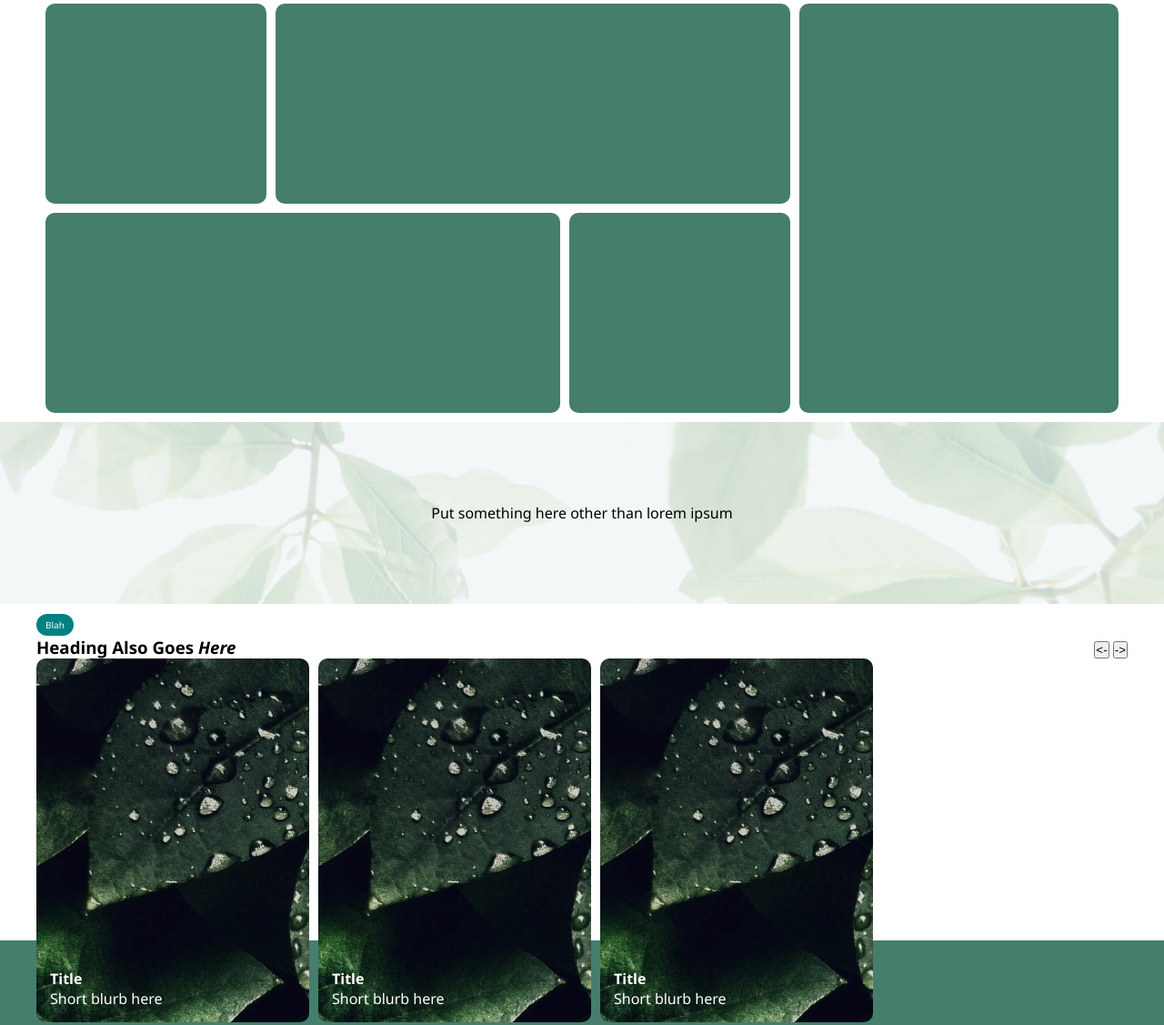
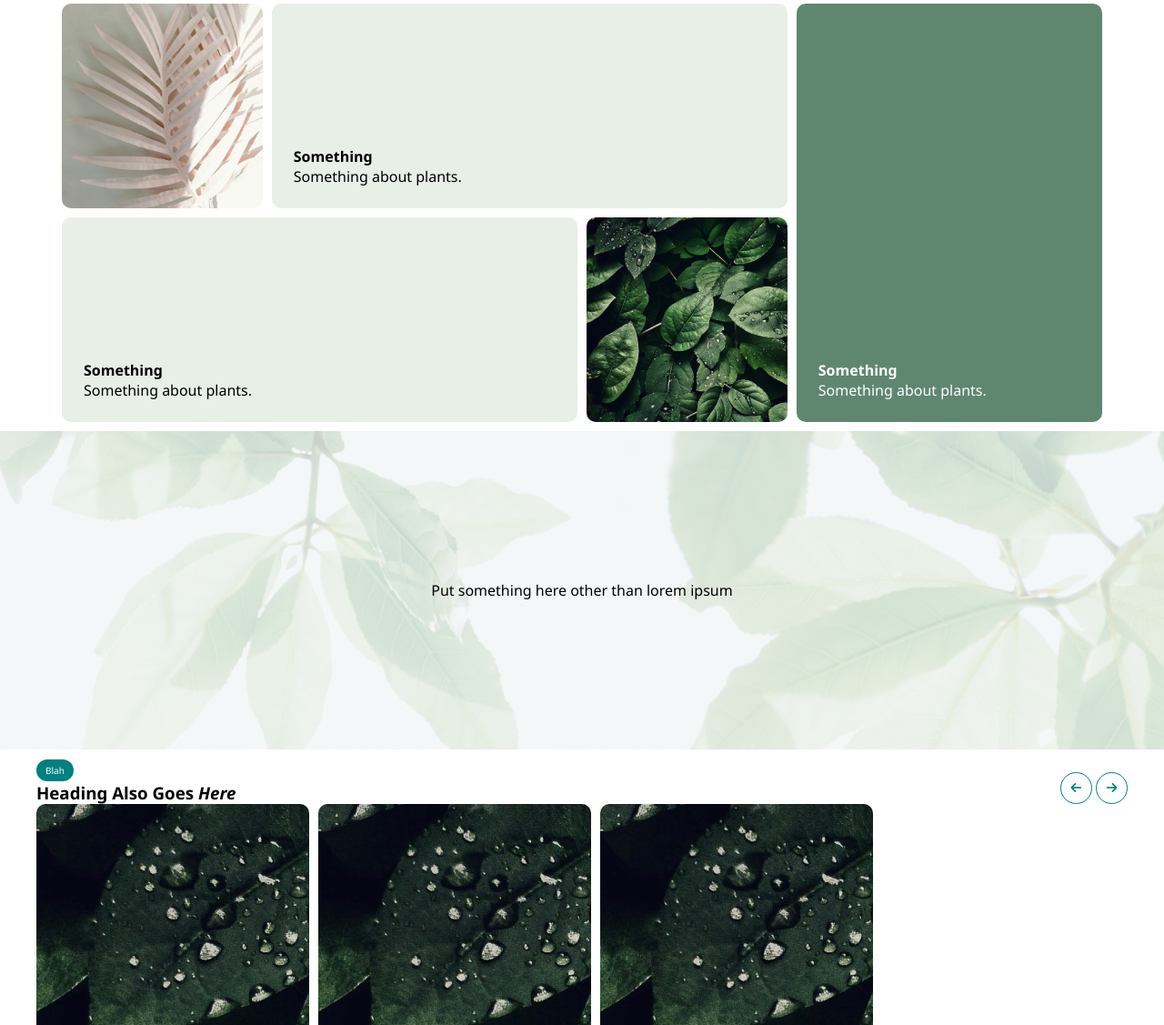
Before and after one commit to KimberleaH/practiceSite, a plain HTML site: page index.html in a window 1280 px wide. Shown: the part 880-2007 px from the top of the page at 91% size. Drawn offline with Linux system fonts and the light colour scheme.

Commit message:
Change grid code to grid from flex-box

```diff
--- a/index.css
+++ b/index.css
@@ -196,53 +196,68 @@ main {
 /* -------- Intro/Grid Styling -------- */
 
 .grid {
-    display: flex;
+    display: grid;
+    grid-template-columns: repeat(10, 1fr);
     gap: 10px;
-    width: 100%;
-    height: 450px;
-    margin-top: 24px;
-    margin-bottom: 10px;
+    margin: 24px 18px 10px;
 }
 
 .block {
-    background-color: #457e6c;
+    min-height: 225px;
     border-radius: 10px;
-    width: 20%;
 }
 
-.sidebar {
-    width: 30%;
-    height: 100%;
+.one {
+    grid-column: 1 / 3;
+    background-image: url("resources/pexels-tara-winstead-7663271.jpg");
+    background-size: cover;
+    background-position: center;
 }
 
-.container {
+.two {
+    grid-column: 3 / 8;
+    background-color: #e7efe7;
     display: flex;
     flex-direction: column;
-    gap: 10px;
-    width: 70%;
+    justify-content: flex-end;
+    padding: 24px;
 }
 
-.row {
+.three {
+    grid-column: 8 / 11;
+    grid-row: 1 / 3;
+    background-color: #5f876f;
+    color: white;
     display: flex;
-    gap: 10px;
-    width: 100%;
-    height: 100%;
+    flex-direction: column;
+    justify-content: flex-end;
+    padding: 24px;
 }
 
-.small {
-    width: 30%;
+.four {
+    grid-column: 1 / 6;
+    grid-row: 2 / 3;
+    background-color: #e7efe7;
+    display: flex;
+    flex-direction: column;
+    justify-content: flex-end;
+    padding: 24px;
 }
 
-.long {
-    width: 70%;
+.five {
+    grid-column: 6 / 8;
+    grid-row: 2 / 3;
+    background-image: url("resources/pexels-sohi-807598.jpg");
+    background-size: cover;
 }
+
 
 
 /* -------- Info Tidbit Styling -------- */
 
 
 .info-tidbit {
-    height: 200px;
+    height: 350px;
     text-align: center;
     display: flex;
     justify-content: center;
@@ -259,7 +274,7 @@ main {
     background:
     linear-gradient(
         #fff 80%,
-        #457e6c 20%);
+        #5f876f 20%);
     width: 100%;
 }
 
@@ -267,6 +282,15 @@ main {
     display: flex;
     justify-content: space-between;
     align-items: flex-end;
+}
+
+.slider-arrow {
+    border-radius: 50%;
+    border: 1px solid teal;
+    background-color: #fff;
+    color: teal;
+    height: 35px;
+    width: 35px;
 }
 
 #serviceSlider {
@@ -286,7 +310,6 @@ main {
     width: 300px;
     padding: 15px;
     color: white;
-    background-color: rgb(242, 246, 246);
     border-radius: 10px;
     background-image: url("resources/pexels-sohi-807598.jpg");
     transition: 200ms ease-out;
@@ -318,12 +341,18 @@ main {
     display: block;
 }
 
+
+
+
+
+
+
 /* -------- Testimonial Styling -------- */
 
 .testimonial-section {
     padding-top: 72px;
     padding-bottom: 72px;
-    background-color: #457e6c;
+    background-color: #5f876f;
 }
 
 .testimonial-content {
@@ -397,7 +426,7 @@ main {
 
 
 footer {
-    background-color: rgb(242, 246, 246);
+    background-color: #e7efe7;
     padding-top: 30px;
 }
 
--- a/index.html
+++ b/index.html
@@ -41,19 +41,22 @@
       <h3>A Cool Heading Goes <em>Here</em></h3>
 
       <div class="grid"> <!-------- GRID -------->
-        <div class="container">
-          <div class="row">
-            <div class="block small"></div>
-            <div class="block long"></div>
-          </div>
-
-          <div class="row">
-            <div class="block long"></div>
-            <div class="block small"></div>
-          </div>
+        <div class="block one"></div>
+        <div class="block two">
+          <h4>Something</h4>
+          <p>Something about plants.</p>
         </div>
 
-        <div class="block sidebar"></div>
+        <div class="block three">
+          <h4>Something</h4>
+          <p>Something about plants.</p>
+        </div>
+
+        <div class="block four">
+          <h4>Something</h4>
+          <p>Something about plants.</p>
+        </div>
+        <div class="block five"></div>
       </div>
     </section>
 
@@ -68,8 +71,8 @@
           <h3>Heading Also Goes <em>Here</em></h3>
         </div>
         <div>
-          <button id="leftArrow"><-</button>
-          <button id="rightArrow">-></button>
+          <button id="serviceArrowLeft" class="slider-arrow"><i class="fa-solid fa-arrow-left" aria-hidden="true"></i></button>
+          <button id="serviceArrowRight" class="slider-arrow"><i class="fa-solid fa-arrow-right" aria-hidden="true"></i></button>
         </div>
       </div>
       <div id="serviceSlider">
```
